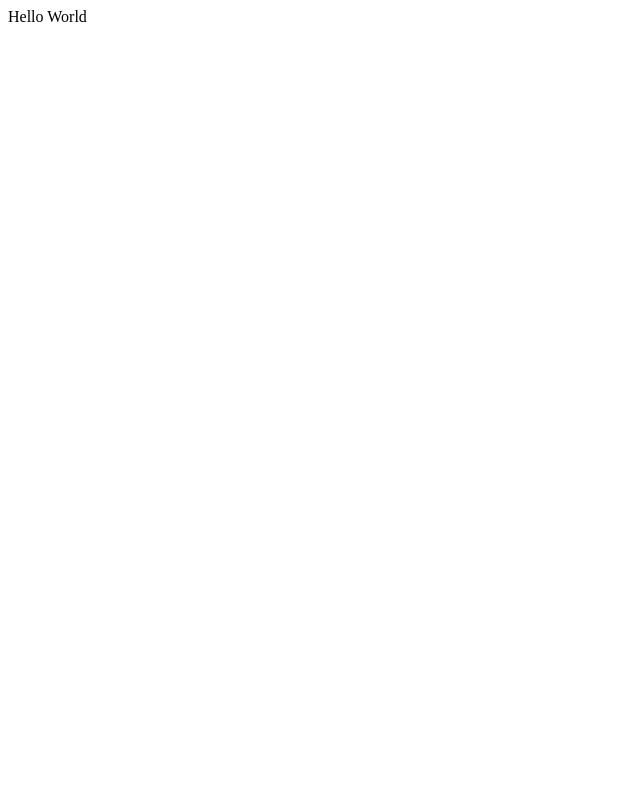
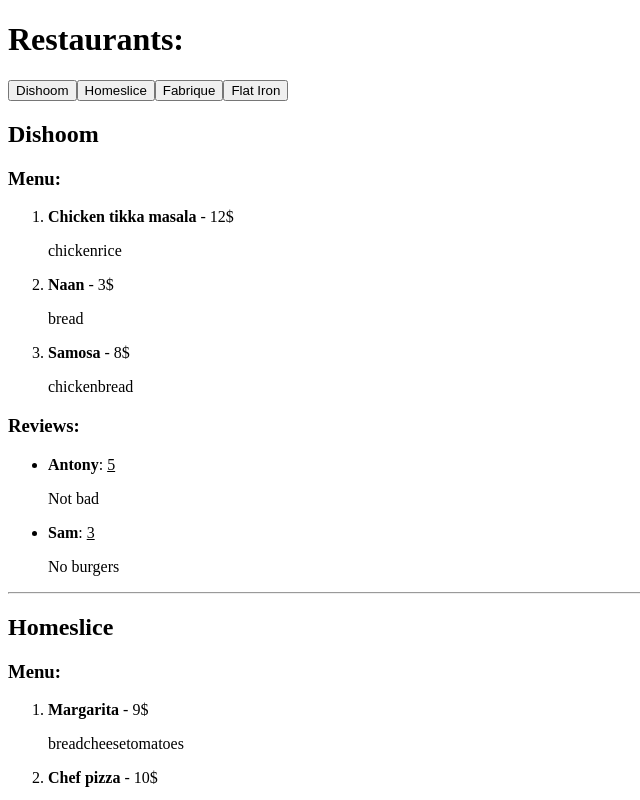
Before and after one commit to Remzes/react-20231109, a React (Vite) app: page / in a window 1280 px wide. Shown: the top 800 px of the page, without its empty margins (0-640 px from the left). Built offline with nearby package versions, Linux system fonts and the light colour scheme.

Commit message:
lecture-2/hw done

```diff
--- a/src/App.jsx
+++ b/src/App.jsx
@@ -1,11 +1,9 @@
-import { useState } from 'react'
+import {RestaurantsPage} from "./pages/restaurants/index.jsx";
 
 function App() {
-  const [count, setCount] = useState(0)
-
   return (
       <div>
-          Hello World
+          <RestaurantsPage />
       </div>
   )
 }
--- /dev/null
+++ b/src/components/menu/index.jsx
@@ -0,0 +1,17 @@
+export const Menu = ({ menu }) => {
+    return (
+        <div>
+            <h3>Menu:</h3>
+            <ol>
+                {menu.map(({ id, name, price, ingredients }) => (
+                    <li key={id}>
+                        <p>
+                            <strong>{name}</strong> - {price}$
+                        </p>
+                        <p>{ingredients}</p>
+                    </li>
+                ))}
+            </ol>
+        </div>
+    );
+};
--- /dev/null
+++ b/src/components/navbar/index.jsx
@@ -0,0 +1,10 @@
+import { NavbarItem } from "./navbar-item.jsx";
+export const Navbar = ({ items }) => {
+    return (
+        <div>
+            {items.map(({ name, id }) => (
+                <NavbarItem title={name} key={id} />
+            ))}
+        </div>
+    );
+};
--- /dev/null
+++ b/src/components/navbar/navbar-item.jsx
@@ -0,0 +1,3 @@
+export const NavbarItem = ({ title }) => {
+    return <button>{title}</button>;
+};
--- /dev/null
+++ b/src/components/restaurant/index.jsx
@@ -0,0 +1,13 @@
+import { Menu } from "../menu";
+import { Reviews } from "../reviews";
+
+export const Restaurant = ({ name, menu, reviews }) => {
+    return (
+        <div>
+            <h2>{name}</h2>
+            <Menu menu={menu} />
+            <Reviews reviews={reviews} />
+            <hr />
+        </div>
+    );
+};
--- /dev/null
+++ b/src/components/restaurants/index.jsx
@@ -0,0 +1,11 @@
+import { Restaurant } from "../restaurant";
+
+export const Restaurants = ({ restaurants }) => {
+    return (
+        <div>
+            {restaurants.map(({ id, name, menu, reviews }) => (
+                <Restaurant key={id} name={name} menu={menu} reviews={reviews} />
+            ))}
+        </div>
+    );
+};
--- /dev/null
+++ b/src/components/reviews/index.jsx
@@ -0,0 +1,17 @@
+export const Reviews = ({ reviews }) => {
+    return (
+        <div>
+            <h3>Reviews:</h3>
+            <ul>
+                {reviews.map(({ id, user, rating, text }) => (
+                    <li key={id}>
+                        <p>
+                            <strong>{user}</strong>: <u>{rating}</u>
+                        </p>
+                        <p>{text}</p>
+                    </li>
+                ))}
+            </ul>
+        </div>
+    );
+};
--- /dev/null
+++ b/src/pages/restaurants/index.jsx
@@ -0,0 +1,17 @@
+import {restaurants} from "../../../materials/mock"
+import { Restaurants } from "../../components/restaurants/index.jsx";
+import { Navbar } from "../../components/navbar/index.jsx";
+
+export const RestaurantsPage = () => {
+    const items = Array.from(
+        new Set(restaurants.map(({ name, id }) => ({ name, id })))
+    );
+
+    return (
+        <div>
+            <h1>Restaurants:</h1>
+            <Navbar items={items} />
+            <Restaurants restaurants={restaurants} />
+        </div>
+    );
+};
```
